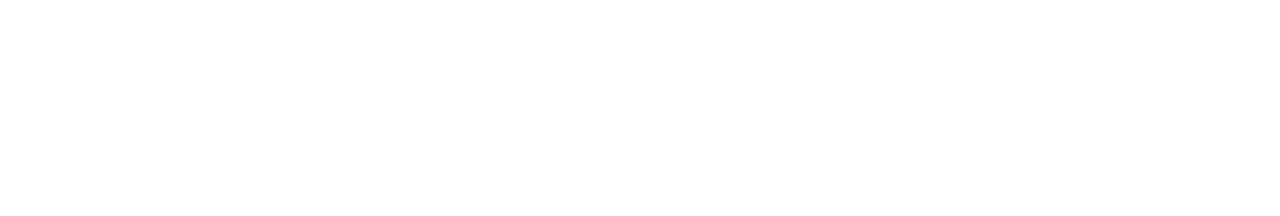
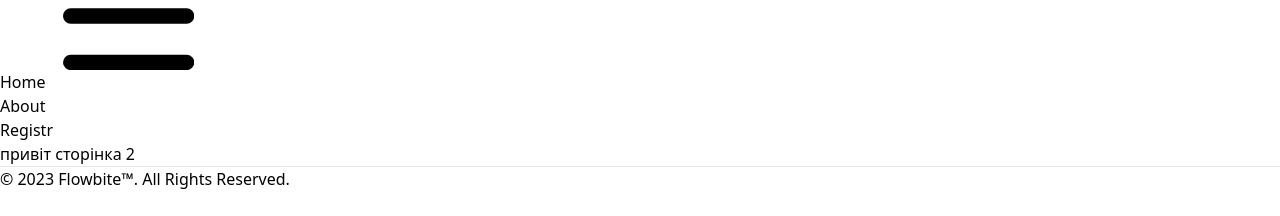
Before and after one commit to sergijolenuk50/React.ts.vid, a React (Vite) app in the folder my-react/: page /About in a window 1280 px wide. Before the commit this address had no page. Shown: the part 362-578 px from the top of the page. Built offline with nearby package versions, Linux system fonts and the light colour scheme.

Commit message:
going_through_theHomeAboutRegisterPages

```diff
--- a/my-react/src/App.tsx
+++ b/my-react/src/App.tsx
@@ -4,8 +4,10 @@
 import viteLogo from '/vite.svg'
 import './App.css'
 import Card from "./components/common/card";
-import Layout from './components/common/layout';
-import Home from './components/common/card/Home'
+import Layout from './components/common/layout'
+import Home from './components/common/card/home'
+import About from './components/common/card/about'
+import Registr from './components/common/card/register'
 
 
 function App() {
@@ -23,8 +25,11 @@
     </> */}
 <Routes>
 <Route path="/" element={<Layout />}>
-  {/* <Route index element={<Home />} />
-  <Route path="about" element={<About />} />
+  <Route path="Home"  element={<Home />} />
+  <Route path="About"  element={<About />} />
+  <Route path="Registr"  element={<Registr />} />
+
+  {/* <Route path="about" element={<About />} />
   <Route path="dashboard" element={<Dashboard />} />
 
 
--- /dev/null
+++ b/my-react/src/components/common/card/about.tsx
@@ -0,0 +1,9 @@
+const About = () => {
+    return (
+        <>
+          <h1>привіт сторінка 2</h1>
+        </>
+    );
+}
+
+export default About;
--- /dev/null
+++ b/my-react/src/components/common/card/register.tsx
@@ -0,0 +1,9 @@
+const Registr = () => {
+    return (
+        <>
+          <h1>Майбутня реєстрація користувача</h1>
+        </>
+    );
+}
+
+export default Registr;
--- a/my-react/src/components/common/layout.tsx
+++ b/my-react/src/components/common/layout.tsx
@@ -1,4 +1,4 @@
-import { useLocation } from "react-router-dom";
+import { Outlet, useLocation } from "react-router-dom";
 
 // const { Header, , Content } = Layout;
   const Layout: React.FC = () => {
@@ -21,24 +21,25 @@
     <div className="hidden w-full md:block md:w-auto" id="navbar-default">
       <ul className="font-medium flex flex-col p-4 md:p-0 mt-4 border border-gray-100 rounded-lg bg-gray-50 md:flex-row md:space-x-8 rtl:space-x-reverse md:mt-0 md:border-0 md:bg-white dark:bg-gray-800 md:dark:bg-gray-900 dark:border-gray-700">
         <li>
-        <a href="/" className="block py-2 px-3 text-white bg-blue-700 rounded md:bg-transparent md:text-blue-700 md:p-0 dark:text-white md:dark:text-blue-500" aria-current="page">Home</a>
+        <a href="Home" className="block py-2 px-3 text-white bg-blue-700 rounded md:bg-transparent md:text-blue-700 md:p-0 dark:text-white md:dark:text-blue-500" aria-current="page">Home</a>
         </li>
         <li>
-          <a href="#" className="block py-2 px-3 text-gray-900 rounded hover:bg-gray-100 md:hover:bg-transparent md:border-0 md:hover:text-blue-700 md:p-0 dark:text-white md:dark:hover:text-blue-500 dark:hover:bg-gray-700 dark:hover:text-white md:dark:hover:bg-transparent">About</a>
+          <a href="About" className="block py-2 px-3 text-gray-900 rounded hover:bg-gray-100 md:hover:bg-transparent md:border-0 md:hover:text-blue-700 md:p-0 dark:text-white md:dark:hover:text-blue-500 dark:hover:bg-gray-700 dark:hover:text-white md:dark:hover:bg-transparent">About</a>
         </li>
         <li>
-          <a href="#" className="block py-2 px-3 text-gray-900 rounded hover:bg-gray-100 md:hover:bg-transparent md:border-0 md:hover:text-blue-700 md:p-0 dark:text-white md:dark:hover:text-blue-500 dark:hover:bg-gray-700 dark:hover:text-white md:dark:hover:bg-transparent">Services</a>
+          <a href="Registr" className="block py-2 px-3 text-gray-900 rounded hover:bg-gray-100 md:hover:bg-transparent md:border-0 md:hover:text-blue-700 md:p-0 dark:text-white md:dark:hover:text-blue-500 dark:hover:bg-gray-700 dark:hover:text-white md:dark:hover:bg-transparent">Registr</a>
         </li>
-        <li>
+        {/* <li>
           <a href="#" className="block py-2 px-3 text-gray-900 rounded hover:bg-gray-100 md:hover:bg-transparent md:border-0 md:hover:text-blue-700 md:p-0 dark:text-white md:dark:hover:text-blue-500 dark:hover:bg-gray-700 dark:hover:text-white md:dark:hover:bg-transparent">Pricing</a>
         </li>
         <li>
           <a href="#" className="block py-2 px-3 text-gray-900 rounded hover:bg-gray-100 md:hover:bg-transparent md:border-0 md:hover:text-blue-700 md:p-0 dark:text-white md:dark:hover:text-blue-500 dark:hover:bg-gray-700 dark:hover:text-white md:dark:hover:bg-transparent">Contact</a>
-        </li>
+        </li> */}
       </ul>
     </div>
   </div>
 </nav>
+  <Outlet />
       </header>
         <main></main>
         <footer className="footerInner bg-white rounded-lg shadow dark:bg-gray-900 m-4">
```
